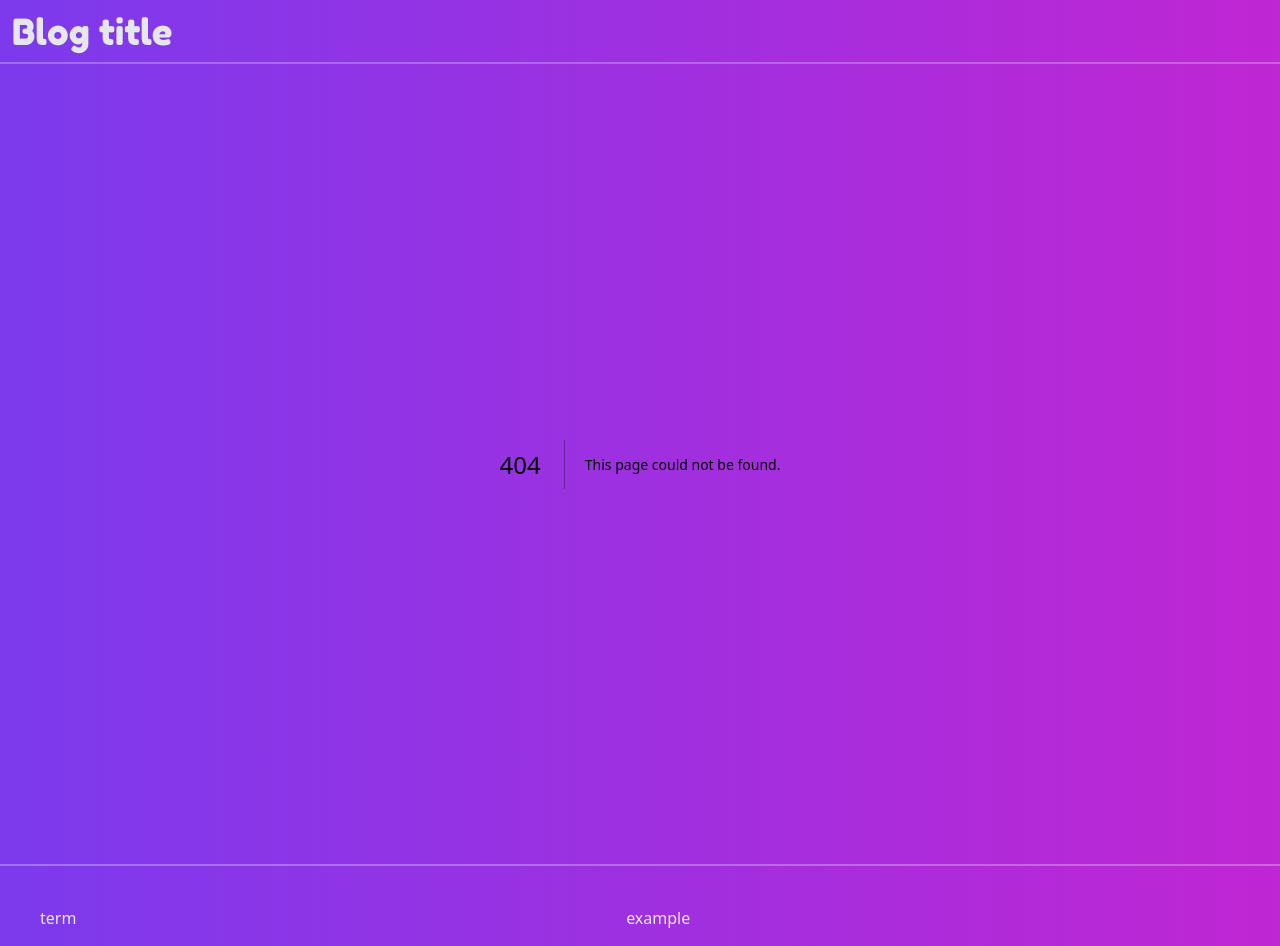
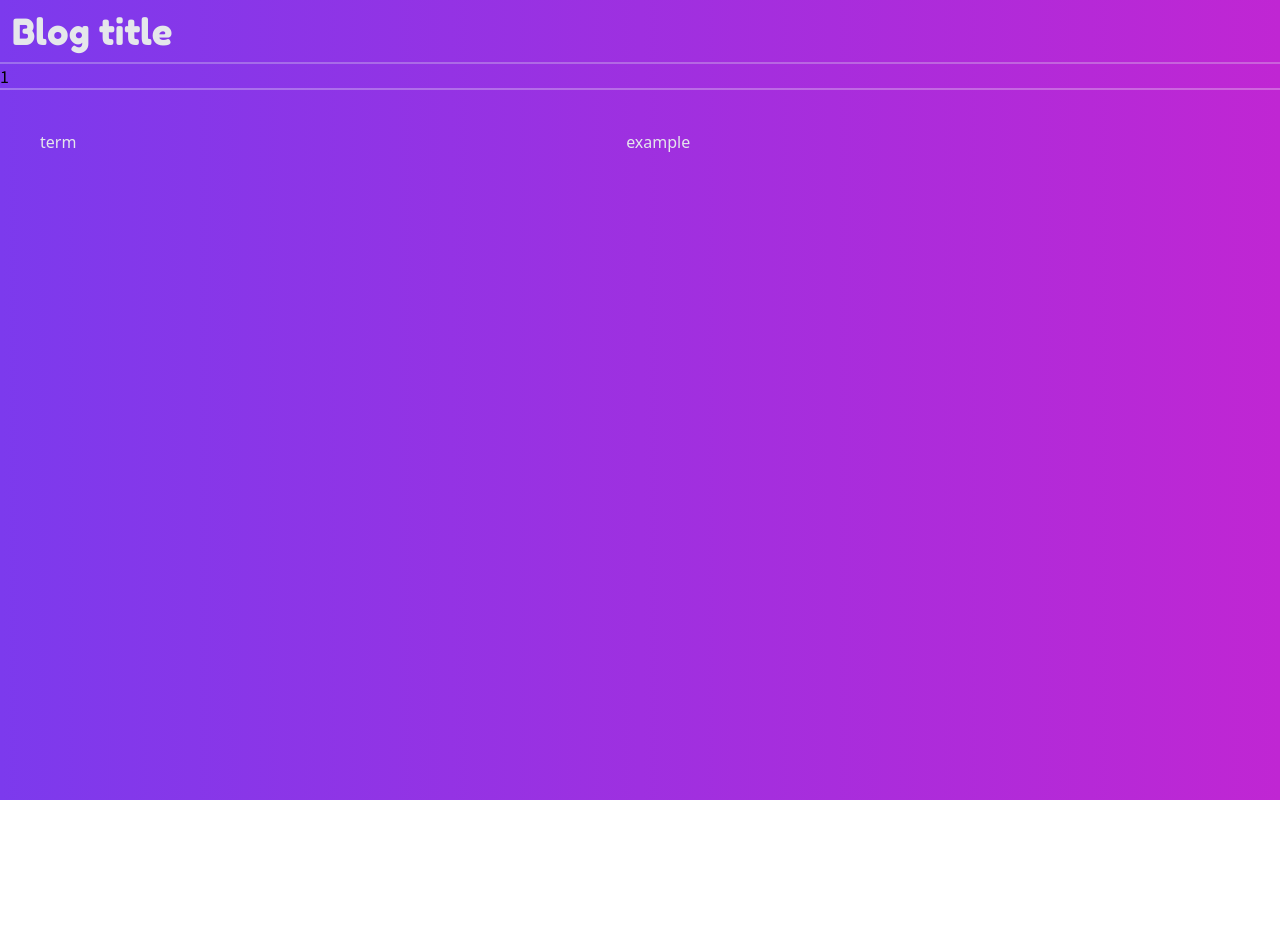
Before and after one commit to y2vv/dev, a Next.js app: page /contents/blog/1 in a window 1280 px wide. Before the commit this address had no page. After the commit the page ends 800 px from the top, so only its background shows below. Built offline with nearby package versions, Linux system fonts and the light colour scheme.

Commit message:
ページ作成

```diff
--- /dev/null
+++ b/app/contents/blog/[id]/page.tsx
@@ -0,0 +1,9 @@
+export default function Page({ params }: {
+  params: { id: string }
+}) {
+  return (
+    <>
+      <p>{params.id}</p>
+    </>
+  );
+}
--- /dev/null
+++ b/app/contents/blog/page.tsx
@@ -0,0 +1,3 @@
+export default function BlogTop() {
+  return <>blog</>
+}
--- /dev/null
+++ b/app/contents/page.tsx
@@ -0,0 +1,3 @@
+export default function Contents() {
+  return <>contents</>
+}
```
